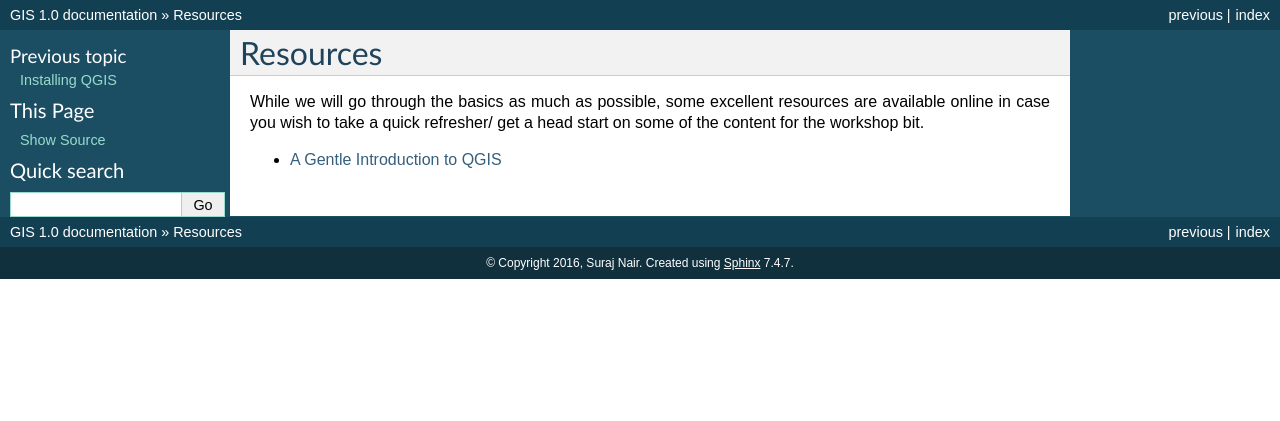
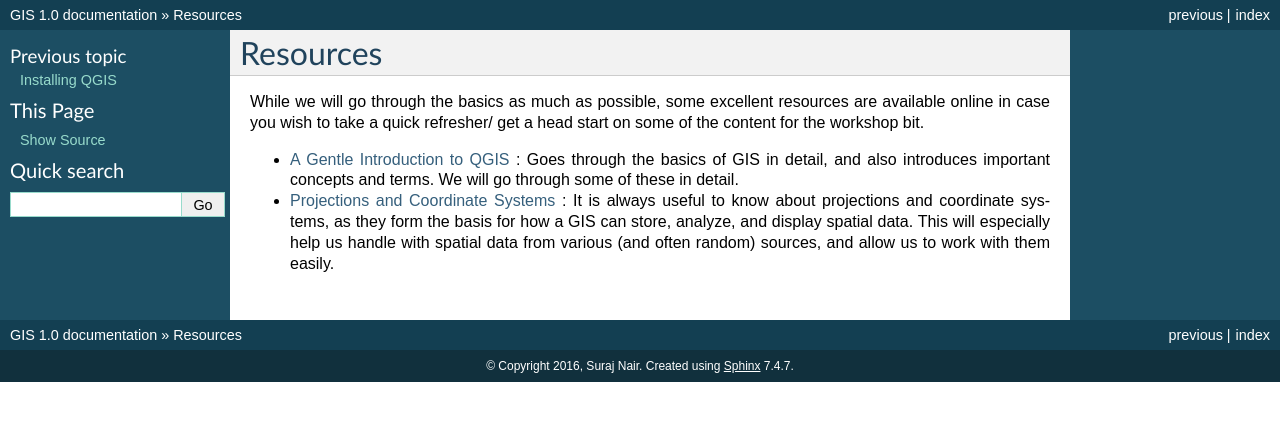
Before and after one commit to Suraj2611/GIS, a Sphinx documentation site: the page built from docs/resources.rst, in a window 1280 px wide. Shown: the top 421 px of the page. Built offline with Sphinx 7.4.7, drawn with Linux system fonts in a browser that asks for light colours; pages that are not in the unit, such as notebooks, are missing from menus.

Commit message:
Update resources.rst

```diff
--- a/docs/resources.rst
+++ b/docs/resources.rst
@@ -5,4 +5,5 @@
 While we will go through the basics as much as possible, some excellent resources are available online in case you wish to take a quick
 refresher/ get a head start on some of the content for the workshop bit.
 
-- `A Gentle Introduction to QGIS <http://docs.qgis.org/2.8/en/docs/gentle_gis_introduction/>`_
+- `A Gentle Introduction to QGIS <http://docs.qgis.org/2.8/en/docs/gentle_gis_introduction/>`_ : Goes through the basics of GIS in detail, and also introduces important concepts and terms. We will go through some of these in detail.
+- `Projections and Coordinate Systems <https://courses.washington.edu/gis250/lessons/projection/#top>`_ : It is always useful to know about projections and coordinate systems, as they form the basis for how a GIS can store, analyze, and display spatial data. This will especially help us handle with spatial data from various (and often random) sources, and allow us to work with them easily.
```
